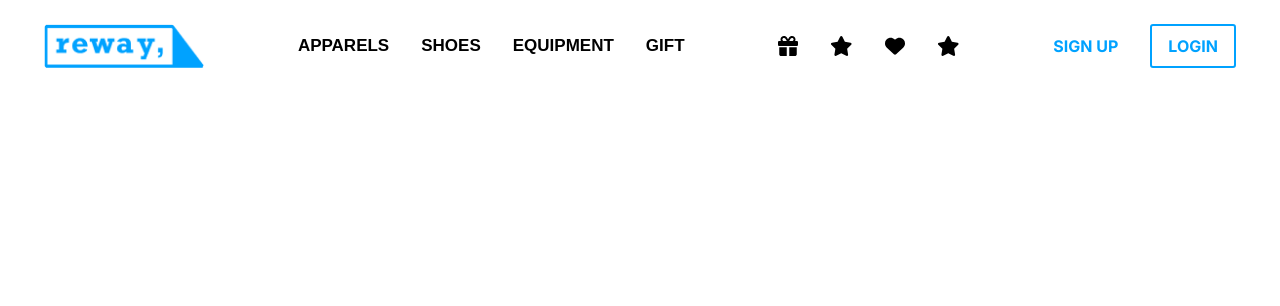
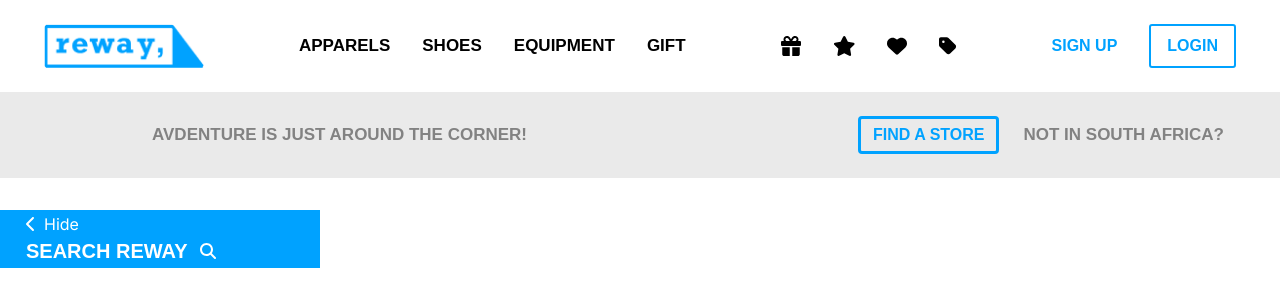
Before and after one commit to AEKurten/dotslash-code-challenge, a Next.js app in the folder reway/: page / in a window 1280 px wide. Shown: the top 306 px of the page. Built offline with nearby package versions, Linux system fonts and the light colour scheme.

Commit message:
Added the banner , Now working on the left side search

```diff
--- a/reway/app/page.js
+++ b/reway/app/page.js
@@ -1,9 +1,18 @@
+import BannerStrip from "@/components/BannerStrip";
 import Navbar from "@/components/Navbar";
+import Search from "@/components/Search";
 
 export default function Home() {
   return (
     <main>
       <Navbar />
+      <BannerStrip />
+      <div className="grid grid-cols-8">
+        <div className="col-span-2">
+          <Search />
+        </div>
+        <div className="col-span-6"></div>
+      </div>
     </main>
   );
 }
--- /dev/null
+++ b/reway/components/BannerStrip.jsx
@@ -0,0 +1,26 @@
+import Link from "next/link";
+import React from "react";
+
+const BannerStrip = () => {
+  return (
+    <div className="bg-rewayLighterGray py-6 flex justify-between px-14 items-center mb-8">
+      <h3 className="ml-24 text-rewayGrey font-semibold uppercase text-[17px] font-suez">
+        Avdenture is just around the corner!
+      </h3>
+      <div className="flex gap-6 items-center">
+        {/* Create active/hover state for button */}
+        <button className="font-suez border-[3px] px-3 py-1 rounded-[4px] border-rewayBlue uppercase font-semibold text-rewayBlue">
+          Find a store
+        </button>
+        <Link
+          href="#"
+          className="font-suez text-rewayGrey font-semibold uppercase text-[17px] hover:text-rewayBlue transition-all duration-500"
+        >
+          Not in South Africa?
+        </Link>
+      </div>
+    </div>
+  );
+};
+
+export default BannerStrip;
--- a/reway/components/Navbar.jsx
+++ b/reway/components/Navbar.jsx
@@ -14,7 +14,6 @@ const Navbar = () => {
       setIsActive(null);
     } else {
       setIsActive(index);
-      console.log(index);
     }
   };
 
@@ -24,7 +23,8 @@ const Navbar = () => {
       <div className="flex gap-8">
         {navItems.map((item, index) => (
           <p
-            className={`font-nav font-extrabold text-[17px] uppercase hover:cursor-pointer hover:text-rewayBlue transition-all duration-300 ${
+            key={item}
+            className={`font-suez font-extrabold text-[17px] uppercase hover:cursor-pointer hover:text-rewayBlue transition-all duration-300 ${
               isActive === index ? `text-rewayBlue` : ``
             }`}
             onClick={() => toggleActiveState(index)}
@@ -36,6 +36,7 @@ const Navbar = () => {
       <div className="flex gap-8">
         {navIcons.map((icon) => (
           <FontAwesomeIcon
+            key={icon}
             icon={icon}
             size="lg"
             className="hover:text-rewayBlue hover:cursor-pointer transition-all duration-300"
@@ -43,12 +44,13 @@ const Navbar = () => {
         ))}
       </div>
       <div className="flex gap-8 items-center">
-        <Link href="#" className="uppercase text-rewayBlue font-bold">
+        {/* Create active/hover states */}
+        <Link href="#" className="uppercase text-rewayBlue font-bold font-suez">
           sign up
         </Link>
         <Link
           href="#"
-          className="uppercase text-rewayBlue font-bold border-2 border-rewayBlue px-4 py-2 rounded-[3px]"
+          className="uppercase text-rewayBlue font-bold border-2 border-rewayBlue px-4 py-2 rounded-[3px] font-suez"
         >
           Login
         </Link>
--- /dev/null
+++ b/reway/components/Search.jsx
@@ -0,0 +1,26 @@
+import React from "react";
+import { FontAwesomeIcon } from "@fortawesome/react-fontawesome";
+import { faChevronLeft, faSearch } from "@fortawesome/free-solid-svg-icons";
+import TagsInput from "react-tagsinput";
+import "react-tagsinput/react-tagsinput.css";
+
+const Search = () => {
+  return (
+    <div className="border-[2px] border-rewayBlue">
+      <div className="bg-rewayBlue text-rewayWhite px-6">
+        <div className="flex items-center gap-2">
+          <FontAwesomeIcon icon={faChevronLeft} />
+          <p className="text-[16px]">Hide</p>
+        </div>
+        <div className="flex items-center gap-3">
+          <p className="text-[20px] font-suez font-semibold uppercase">
+            Search reway
+          </p>
+          <FontAwesomeIcon icon={faSearch} />
+        </div>
+      </div>
+    </div>
+  );
+};
+
+export default Search;
--- /dev/null
+++ b/reway/components/export.js
@@ -0,0 +1 @@
+//setup export for all components
--- a/reway/constants/data.js
+++ b/reway/constants/data.js
@@ -6,6 +6,6 @@ import {
 } from "@fortawesome/free-solid-svg-icons";
 
 const navItems = ["Apparels", "shoes", "equipment", "gift"];
-const navIcons = [faGift, faStar, faHeart, faStar];
+const navIcons = [faGift, faStar, faHeart, faTag];
 
 export { navItems, navIcons };
--- a/reway/package.json
+++ b/reway/package.json
@@ -16,7 +16,8 @@
     "@fortawesome/react-fontawesome": "^0.2.2",
     "next": "14.2.5",
     "react": "^18",
-    "react-dom": "^18"
+    "react-dom": "^18",
+    "react-tag-input-component": "^2.0.2"
   },
   "devDependencies": {
     "eslint": "^8",
--- a/reway/tailwind.config.js
+++ b/reway/tailwind.config.js
@@ -18,10 +18,11 @@ module.exports = {
       rewayBlack: "#111111",
       rewayGrey: "#828282",
       rewayWhite: "#FFFFFF",
-      rewayLightgray: "rgba(130,130,130,.5)",
+      rewayLightGray: "rgba(130,130,130,.5)",
+      rewayLighterGray: "#EAEAEA",
     },
     fontFamily: {
-      nav: ["Suez One", "sans-serif"],
+      suez: ["Suez One", "sans-serif"],
       body: ["PT Sans"],
     },
   },
```
Also changed, not shown: 1 other file (tests, documents, lock files or other folders).
